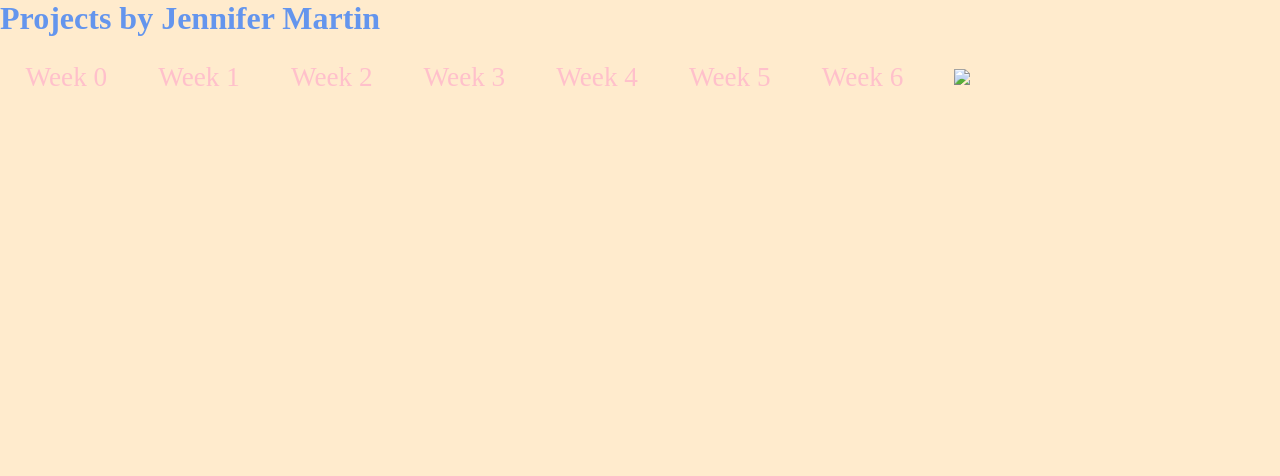
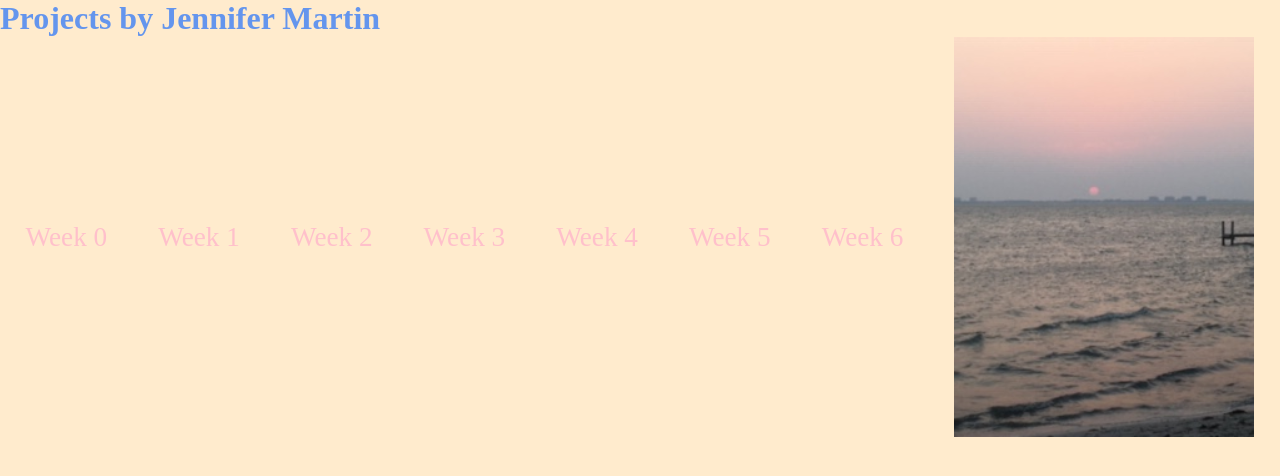
Before and after one commit to jmartin288/week0, a plain HTML site: page index.html in a window 1280 px wide. Drawn offline with Linux system fonts and the light colour scheme.

Commit message:
Update index.html

```diff
--- a/index.html
+++ b/index.html
@@ -18,7 +18,7 @@
         <li><a href="week4">Week 4</a></li>
         <li><a href="week5">Week 5</a></li>
         <li><a href="week6">Week 6</a></li>
-        <img src="images/bayview.JPG" width="300">
+        <img src="bayview.JPG" width="300">
 
 
 </body>
```
